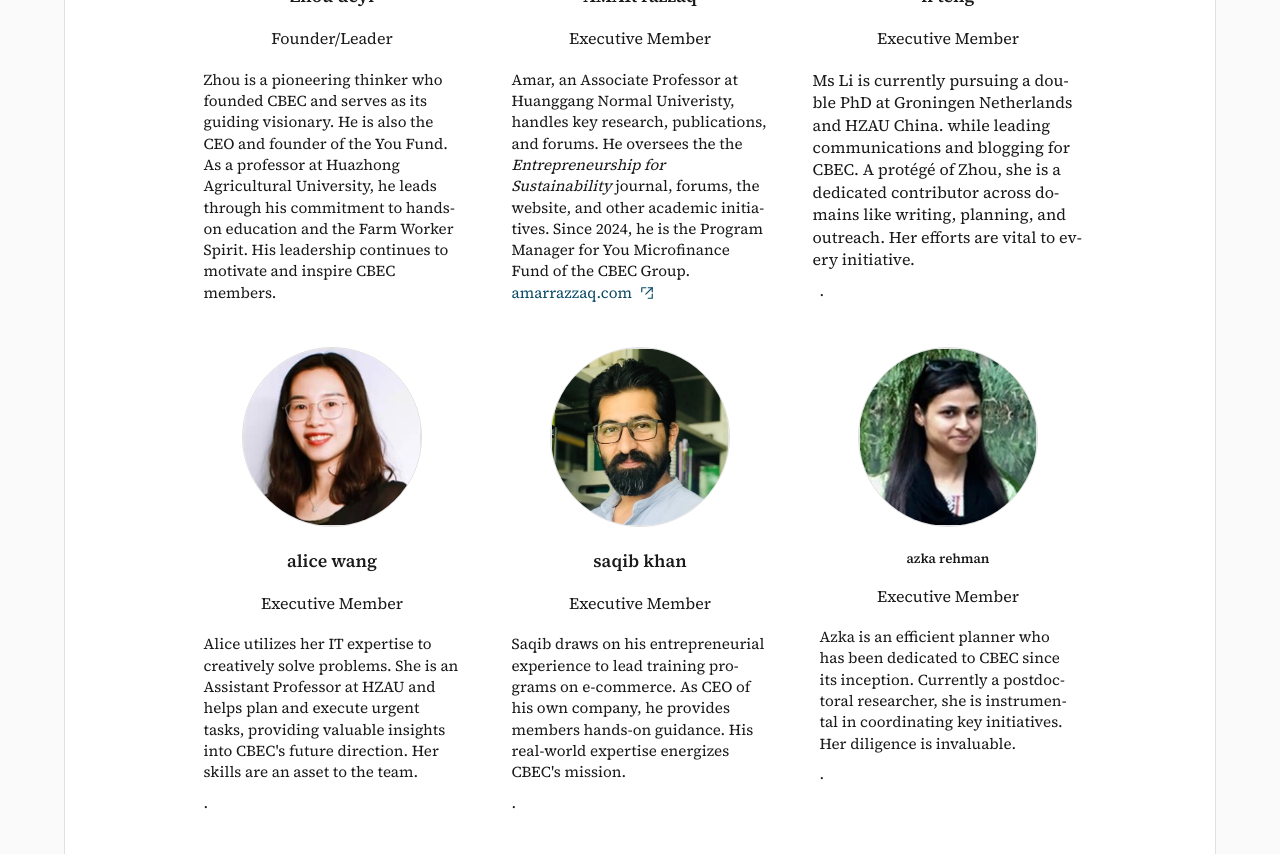
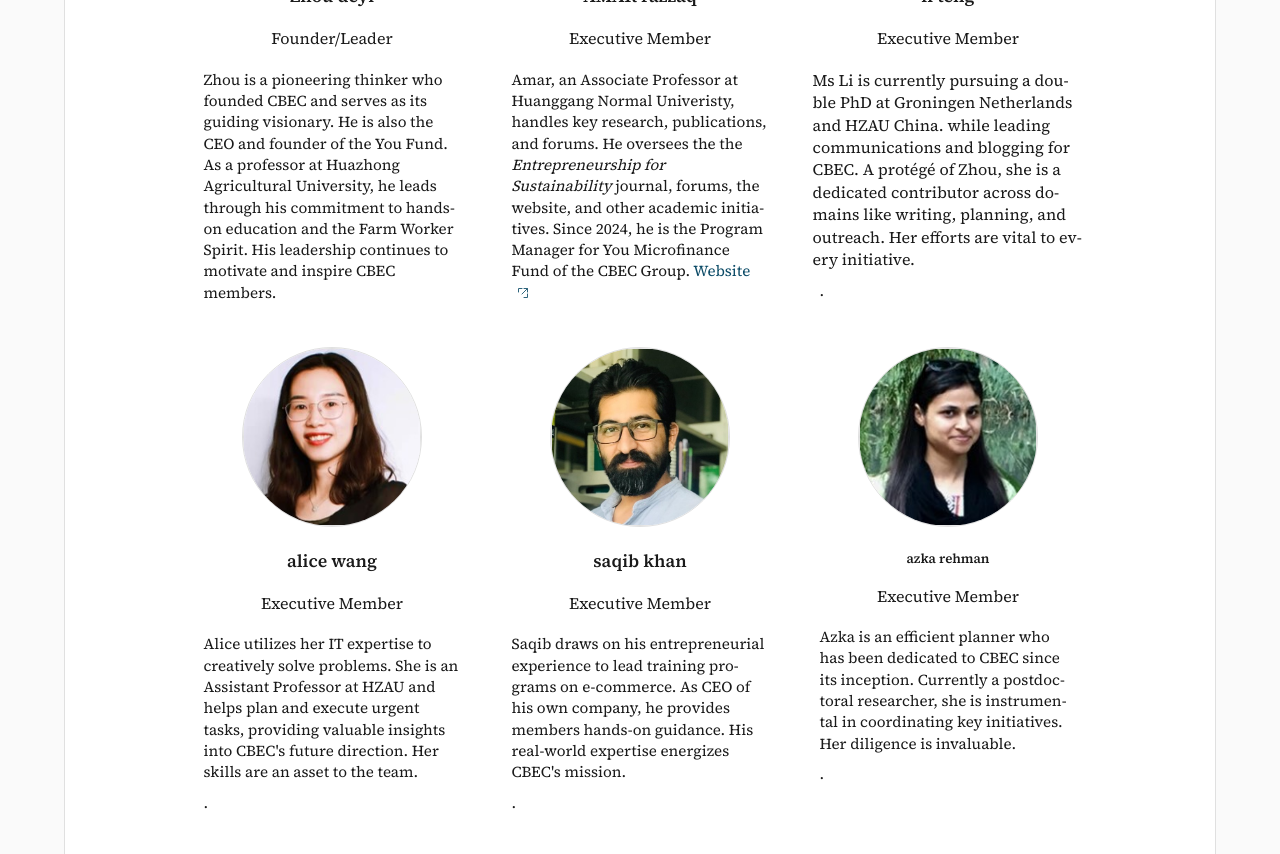
Before and after one commit to thecbec/thecbec.github.io, a Jekyll site: the page built from pages/people.md, in a window 1280 px wide and 900 px high, scrolled down 769 px, cut to the strip 0-854 px from the top of the window. Built offline with Jekyll 4.4.1, drawn with Linux system fonts in a browser that asks for light colours.

Commit message:
Hide URL and tweak external icon

```diff
--- a/pages/people.md
+++ b/pages/people.md
@@ -44,7 +44,7 @@ body_class: "people-page"
 
 
 
-<p class="has-small-font-size" style="line-height:1.4">Amar, an Associate Professor at Huanggang Normal Univeristy, handles key research, publications, and forums. He oversees the the <em>Entrepreneurship for Sustainability</em> journal, forums, the website, and other academic initiatives. Since 2024, he is the Program Manager for You Microfinance Fund of the CBEC Group. <a href="https://amarrazzaq.com" target="_blank" rel="noopener noreferrer" aria-label="Open amarrazzaq.com in a new tab">amarrazzaq.com <svg aria-hidden="true" viewBox="0 0 24 24" width="14" height="14" style="margin-left:4px;vertical-align:-2px;stroke:currentColor;fill:none;stroke-width:2;stroke-linecap:round;stroke-linejoin:round"><path d="M14 3h7v7"></path><path d="M10 14L21 3"></path><path d="M21 14v7h-7"></path><path d="M3 10V3h7"></path></svg></a></p>
+<p class="has-small-font-size" style="line-height:1.4">Amar, an Associate Professor at Huanggang Normal Univeristy, handles key research, publications, and forums. He oversees the the <em>Entrepreneurship for Sustainability</em> journal, forums, the website, and other academic initiatives. Since 2024, he is the Program Manager for You Microfinance Fund of the CBEC Group. <a href="https://amarrazzaq.com" target="_blank" rel="noopener noreferrer" aria-label="Open Amar's website in a new tab">Website <svg aria-hidden="true" viewBox="0 0 24 24" width="12" height="12" style="margin-left:6px;vertical-align:-1px;stroke:currentColor;fill:none;stroke-width:2;stroke-linecap:round;stroke-linejoin:round;opacity:.85"><path d="M14 3h7v7"></path><path d="M10 14L21 3"></path><path d="M21 14v7h-7"></path><path d="M3 10V3h7"></path></svg></a></p>
 </div>
 </div>
 
```
